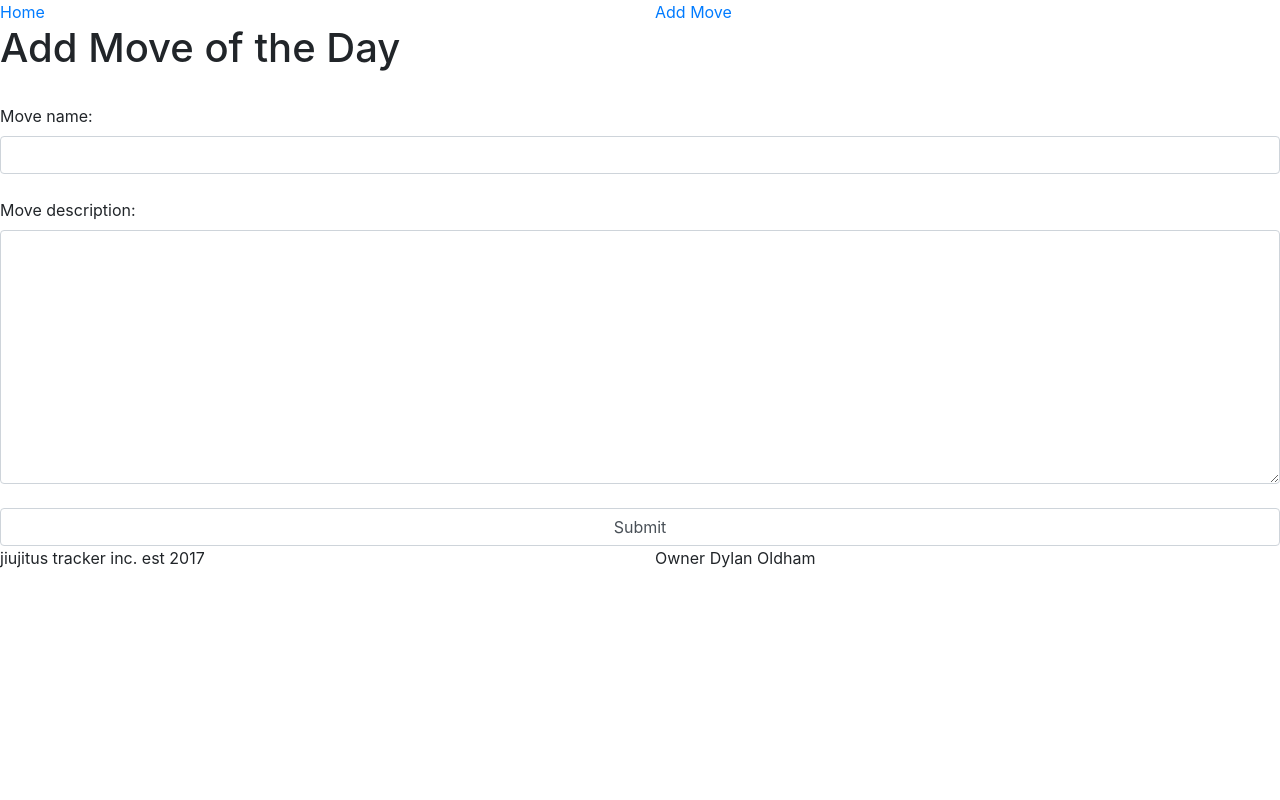
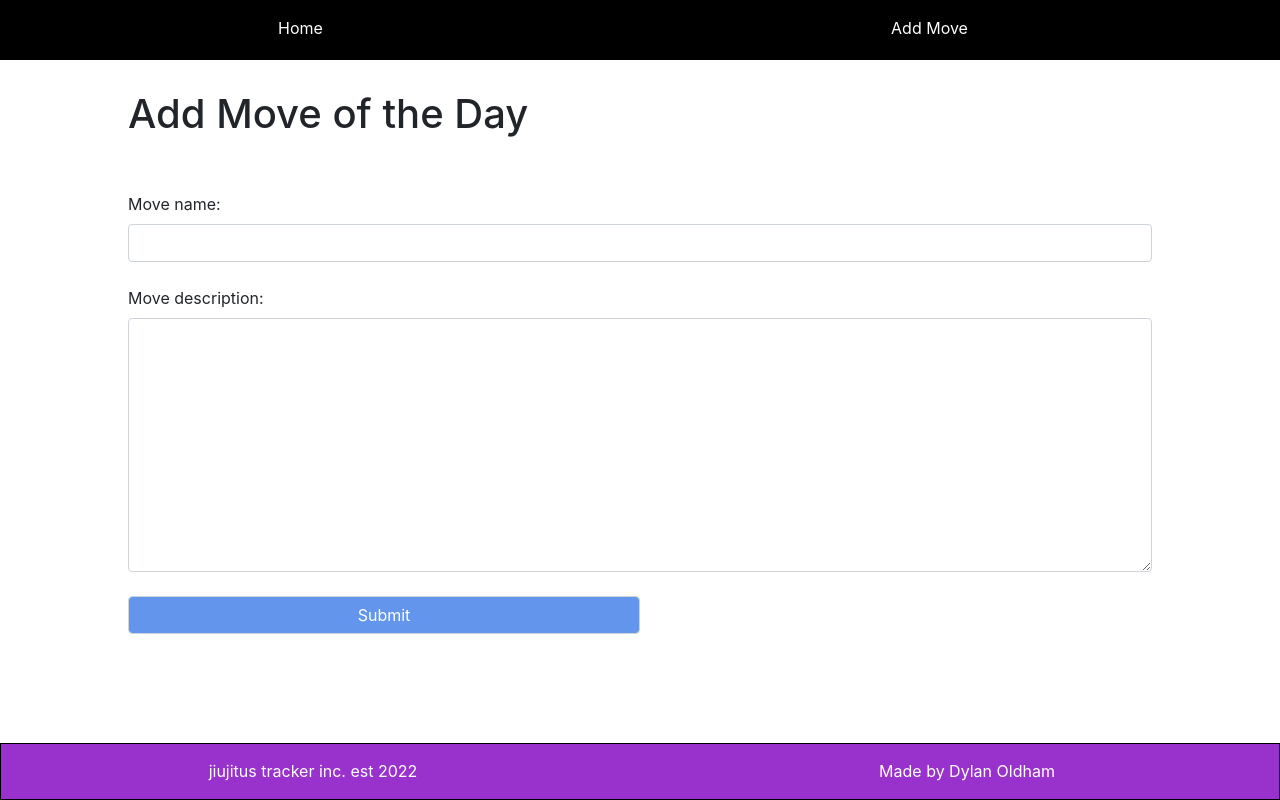
Before and after one commit to dylan326/jiujitsu_tracker, a Django app: page /add-move in a window 1280 px wide. Run offline with Django 4.2, Linux system fonts and the light colour scheme.

Commit message:
styled header/footer and add move form page

```diff
--- a/jiujitsu_moves/templates/moves/base.html
+++ b/jiujitsu_moves/templates/moves/base.html
@@ -6,19 +6,20 @@
     <meta charset="UTF-8">
     <meta name="viewport" content="width=device-width, initial-scale=1.0">
     <meta http-equiv="X-UA-Compatible" content="ie=edge">
-    <link rel="stylesheet" href="{% static 'css/addmove.css.css' %}">
+    <link rel="stylesheet" href="{% static 'css/addmove.css' %}">
+    <link rel="stylesheet" href="{% static 'css/nav.css' %}">
     <link rel="stylesheet" href="https://cdn.jsdelivr.net/npm/bootstrap@4.3.1/dist/css/bootstrap.min.css" integrity="sha384-ggOyR0iXCbMQv3Xipma34MD+dH/1fQ784/j6cY/iJTQUOhcWr7x9JvoRxT2MZw1T" crossorigin="anonymous">
 <script src="https://cdn.jsdelivr.net/npm/bootstrap@4.3.1/dist/js/bootstrap.min.js" integrity="sha384-JjSmVgyd0p3pXB1rRibZUAYoIIy6OrQ6VrjIEaFf/nJGzIxFDsf4x0xIM+B07jRM" crossorigin="anonymous"></script>
   </head>
   <body>
-    <header>
-      <nav>
+    <header id="header">
+      <nav id="nav_content_header">
         <div class="row">
-          <div class="col-md-6 col-lg-6">
-            <a href="/">Home</a>
+          <div id="nav_left" class="col-md-6 col-lg-6">
+            <a class="header_links" href="/">Home</a>
           </div>
-          <div class="col-md-6 col-lg-6">
-            <a href="{% url 'add-move' %}">Add Move</a>
+          <div id="nav_right" class="col-md-6 col-lg-6">
+            <a class="header_links" href="{% url 'add-move' %}">Add Move</a>
           </div>
         </div>
       </nav>
@@ -26,14 +27,14 @@
 {% block content %}
 
 {% endblock %}
-<footer>
-  <nav>
+<footer id="footer">
+  <nav id="nav_content_footer">
     <div class="row">
       <div class="col-md-6 col-lg-6">
-        <p>jiujitus tracker inc. est 2017</p>
+        <p>jiujitus tracker inc. est 2022</p>
       </div>
       <div class="col-md-6 col-lg-6">
-        <p>Owner Dylan Oldham</p>
+        <p>Made by Dylan Oldham</p>
       </div>
     </div>
   </nav>
--- a/static/css/addmove.css
+++ b/static/css/addmove.css
@@ -1,8 +1,10 @@
 
-#add_move_form, #add_move_form_header {
+#add_move_form_header, #add_move_form {
  width: 80%;
  margin: auto;
+ padding-top: 30px;
 }
+
 
 #add_move_submit {
   width: 50%;
--- /dev/null
+++ b/static/css/nav.css
@@ -0,0 +1,38 @@
+
+header {
+    border: 1px solid black;
+    background-color: #000000;
+    color: white;
+    text-align: center;
+    height: 60px;
+}
+
+#nav_content_header {
+  margin-top: 15px;
+  margin-right: 50px;
+
+}
+
+.header_links {
+  color: white;
+}
+
+
+
+
+footer {
+    margin-top: auto;
+    border: 1px solid black;
+    background-color: #9932CC;
+    color: white;
+    text-align: center;
+     position: absolute;
+     bottom: 0;
+     width: 100%;
+     overflow: hidden;
+}
+
+#nav_content_footer {
+  margin-top: 15px;
+
+}
```
